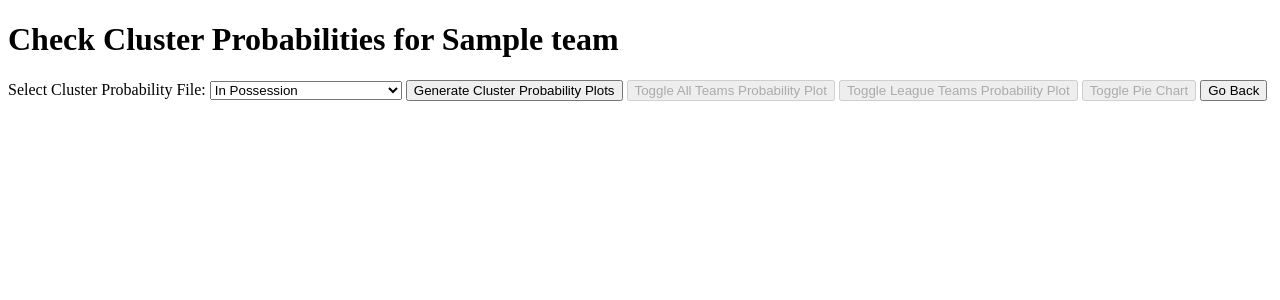
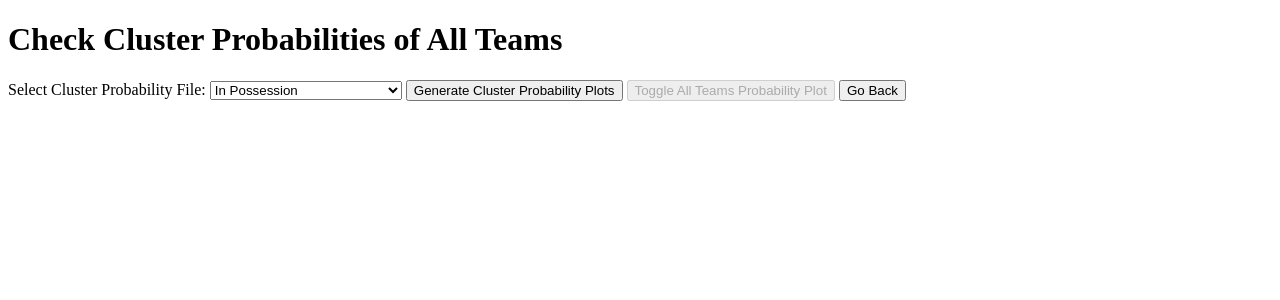
Before and after one commit to egecjdemir/how_football_teams_play, a Python web app: template flask/templates/check_cluster_probabilities.html in a window 1280 px wide. Shown: the top 300 px of the page. Run offline with Jinja, Linux system fonts and the light colour scheme; the template is opened without the code that fills it: most values are stand-ins (such as "Sample title", 1, 10 or a date in 2020).

Commit message:
updated htmls

```diff
--- a/flask/templates/check_cluster_probabilities.html
+++ b/flask/templates/check_cluster_probabilities.html
@@ -72,7 +72,7 @@
     </script>
 </head>
 <body>
-    <h1>Check Cluster Probabilities for {{ team if team else league }}</h1>
+    <h1>Check Cluster Probabilities of All Teams</h1>
     <input type="hidden" id="team" value="{{ team }}">
     <input type="hidden" id="league" value="{{ league }}">
 
@@ -89,13 +89,6 @@
     <button id="toggleAllTeamsBtn" onclick="toggleAllTeamsPlot()" disabled>Toggle All Teams Probability Plot</button>
     <img id="allTeamsPlot" src="#" alt="All Teams Probability Plot" style="display:none;">
 
-    <button id="toggleLeagueTeamsBtn" onclick="toggleLeagueTeamsPlot()" disabled>Toggle League Teams Probability Plot</button>
-    <img id="leagueTeamsPlot" src="#" alt="League Teams Probability Plot" style="display:none;">
-
-    {% if team %}
-    <button id="togglePieChartBtn" onclick="togglePieChart()" disabled>Toggle Pie Chart</button>
-    <img id="pieChart" src="#" alt="Pie Chart" style="display:none;">
-    {% endif %}
 
     <button onclick="window.location='{{ url_for('select') }}';">Go Back</button>
 </body>
--- a/flask/templates/compare_cluster_statistics.html
+++ b/flask/templates/compare_cluster_statistics.html
@@ -72,7 +72,7 @@
     </script>
 </head>
 <body>
-    <h1>Compare Cluster Statistics for {{ team if team else league }}</h1>
+    <h1>Compare Cluster Statistics for {{ team if team != "None" else league }}</h1>
     <input type="hidden" id="team" value="{{ team }}">
     <input type="hidden" id="league" value="{{ league }}">
 
--- a/flask/templates/recommend_playing_style.html
+++ b/flask/templates/recommend_playing_style.html
@@ -23,9 +23,9 @@
     </script>
 </head>
 <body>
-    <h1>Recommend Playing Style for {{ team if team else league }}</h1>
+    <h1>Recommend Playing Style</h1>
 
-    <h2>Ultimate Clusters for {{ team }}</h2>
+    <h2>Ultimate Clusters for {{ team if team else league }}</h2>
     <p>In Possession: {{ in_poss_cluster }}</p>
     <p>Out of Possession: {{ out_of_poss_cluster }}</p>
     <p>In Transition Possession: {{ trans_in_poss_cluster }}</p>
--- a/flask/templates/visualize_clustering.html
+++ b/flask/templates/visualize_clustering.html
@@ -57,7 +57,7 @@
     </script>
 </head>
 <body>
-    <h1>Visualize Clustering for {{ team if team else league }}</h1>
+    <h1>Visualize Clustering for {{ team if team != "None" else league }}</h1>
     <button id="generatePlotsBtn" onclick="generatePlots()">Generate Plots</button>
     <button id="toggleDendroBtn" onclick="toggleDendrogram()" disabled>Toggle Dendrogram</button>
     <img id="dendrogram" src="#" alt="Dendrogram" style="display:none;">
--- a/flask/templates/welcome.html
+++ b/flask/templates/welcome.html
@@ -4,7 +4,8 @@
     <title>Welcome</title>
 </head>
 <body>
-    <h1>Welcome to the Sports Analysis Platform</h1>
+    <h1>How Football Teams Play</h1>
+    <h2>Welcome to Football Tactics Analysis Platform</h2>
     <form action="{{ url_for('select') }}" method="post">
         <button name="start">Start</button>
     </form>
```
Also changed, not shown: flask/templates/options.html (+18 -1 lines).
